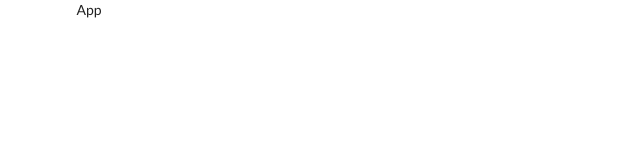
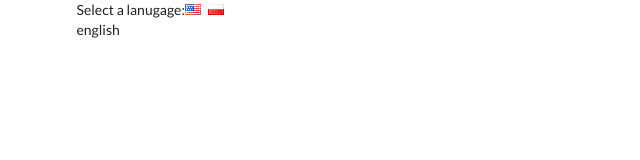
Before and after one commit to klebann/reactTranslate, a React (Create React App) app: page / in a window 1280 px wide. Shown: the top 160 px of the page, without its empty margins (0-640 px from the left). Built offline with nearby package versions, Linux system fonts and the light colour scheme.

Commit message:
Add language selector

```diff
--- a/src/components/App.js
+++ b/src/components/App.js
@@ -1,11 +1,21 @@
 import React, {Component} from 'react';
 
 class App extends Component {
+  state = {language: 'english'};
+
+  onLanguageChange = (language) => {
+    this.setState({language});
+  }
 
   render() {
     return (
       <div className="ui container">
-        App
+        <div>
+          Select a lanugage:
+          <i className="flag us" onClick={() => this.onLanguageChange('english')} />
+          <i className="flag pl" onClick={() => this.onLanguageChange('polish')} />
+        </div>
+        {this.state.language}
       </div>
     );
   }
```
